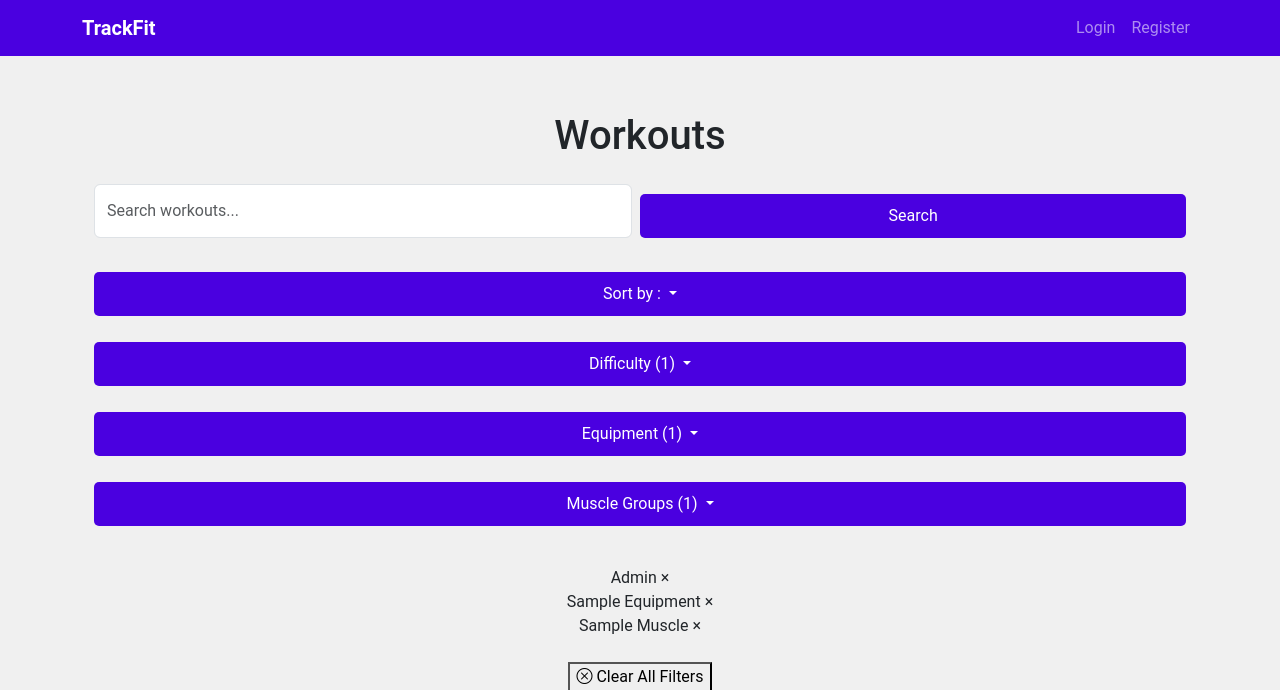
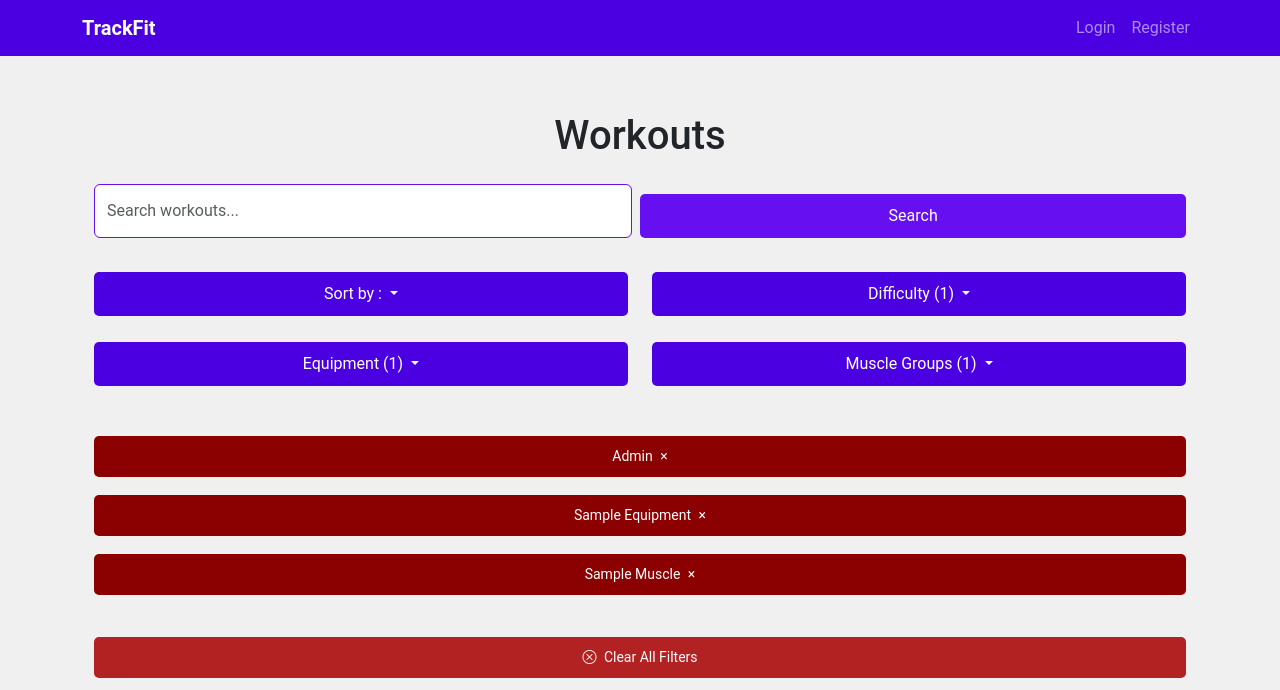
Before and after one commit to Jeoshyung/csci42-gym-app, a Django app: template core/templates/workouts.html in a window 1280 px wide. Shown: the top 690 px of the page. Run offline with Django 5.2, Linux system fonts and the light colour scheme; tables that the repository leaves empty hold one stand-in row (values such as "Sample post"); the template is opened without the code that fills it: values that come from a table or form of the project are taken from there, most other values are stand-ins (such as "Sample title", 1, 10 or a date in 2020); data that the repository does not hold is empty.

Commit message:
Fixed the page bar not working  when filter by is used as well as changed ui

```diff
--- a/core/templates/workouts.html
+++ b/core/templates/workouts.html
@@ -121,86 +121,6 @@
         margin-bottom: 0.5rem;
     }
 
-    /* Exercise Tags
-    .exercise-tags {
-        display: flex !important;
-        flex-wrap: wrap !important;
-        gap: 0.5rem !important;
-        margin: 0.5rem 0 !important;
-    }
-
-    .exercise-tag {
-        padding: 0.375rem 0.75rem !important;
-        border-radius: 0.375rem !important;
-        font-size: 0.875rem !important;
-        font-weight: 500 !important;
-        display: inline-flex !important;
-        align-items: center !important;
-        gap: 0.3rem !important;
-        box-shadow: 0 1px 2px rgba(0,0,0,0.05) !important;
-        transition: all 0.15s ease-in-out !important;
-    }
-
-    Level Tags */
-    /* .tag-level-beginner {
-        background-color: var(--bs-success-bg-subtle) !important;
-        color: var(--bs-success) !important;
-        border: 1px solid var(--bs-success) !important;
-    }
-
-    .tag-level-intermediate {
-        background-color: var(--bs-primary-bg-subtle) !important;
-        color: var(--bs-primary) !important;
-        border: 1px solid var(--bs-primary) !important;
-    }
-
-    .tag-level-expert {
-        background-color: var(--bs-danger-bg-subtle) !important;
-        color: var(--bs-danger) !important;
-        border: 1px solid var(--bs-danger) !important;
-    } */
-
-    /* Equipment Tag */
-    /* .tag-equipment {
-        background-color: var(--bs-purple-bg-subtle) !important;
-        color: var(--bs-purple) !important;
-        border: 1px solid var(--bs-purple) !important;
-        padding-left: 1.75rem !important;
-        position: relative !important;
-    }
-
-    .tag-equipment::before {
-        content: '⚡';
-        position: absolute;
-        left: 0.75rem;
-        top: 50%;
-        transform: translateY(-50%);
-        font-size: 0.75rem;
-    } */
-
-    /* Muscle Tag */
-    /* .tag-muscle {
-        background-color: var(--bs-orange-bg-subtle) !important;
-        color: var(--bs-orange) !important;
-        border: 1px solid var(--bs-orange) !important;
-        padding-left: 1.75rem !important;
-        position: relative !important;
-    }
-
-    .tag-muscle::before {
-        content: '💪';
-        position: absolute;
-        left: 0.75rem;
-        top: 50%;
-        transform: translateY(-50%);
-        font-size: 0.75rem;
-    }
-
-    .exercise-tag:hover {
-        opacity: 0.85 !important;
-        transform: translateY(-1px) !important;
-    } */
-
     /* Mobile Styles */
     @media (max-width: 768px) {
         .exercise-tag {
@@ -274,26 +194,19 @@
 
     /* Clear Filters Button */
     .clear-filters {
-        background-color: #FCE4EC !important;
-        color: #C2185B !important;
-        border: 1px solid #F06292 !important;
-        border-radius: 50px !important;
-        padding: 0.5rem 1.25rem !important;
-        font-size: 0.85rem !important;
-        font-weight: 500 !important;
-        margin-bottom: 1rem !important;
-        cursor: pointer !important;
-        display: inline-flex !important;
-        align-items: center !important;
-        gap: 0.5rem !important;
-        box-shadow: 0 1px 2px rgba(0,0,0,0.1) !important;
-        transition: all 0.2s ease !important;
+        background-color: #B22222;
+        border-color: #B22222;
+        color: white;
     }
 
     .clear-filters:hover {
-        background-color: #F8BBD0 !important;
-        transform: translateY(-1px) !important;
-        box-shadow: 0 2px 4px rgba(0,0,0,0.15) !important;
+        background-color: #9e1e1e;
+        border-color: #9e1e1e;
+    }
+
+    .clear-filters:active {
+        background-color: #8b1a1a;
+        border-color: #8b1a1a;
     }
 
     .clear-filters i {
@@ -404,6 +317,153 @@
         color: #6c757d;
         margin-left: 0.5rem;
     }
+
+    /* Selected Filters Display */
+    .selected-filters {
+        display: flex;
+        flex-wrap: wrap;
+        gap: 0.5rem;
+        margin-bottom: 1rem;
+    }
+
+    .selected-filter {
+        background-color: #0d6efd;
+        color: white;
+        padding: 0.375rem 0.75rem;
+        border-radius: 50px;
+        font-size: 0.875rem;
+        display: inline-flex;
+        align-items: center;
+        gap: 0.5rem;
+        cursor: pointer;
+        transition: all 0.2s ease;
+    }
+
+    .selected-filter:hover {
+        background-color: #0b5ed7;
+        transform: translateY(-1px);
+    }
+
+    .selected-filter:active {
+        background-color: #0a58ca;
+        transform: translateY(0);
+    }
+
+    .remove-filter {
+        font-size: 1.25rem;
+        line-height: 1;
+        margin-left: 0.25rem;
+        opacity: 0.8;
+    }
+
+    .remove-filter:hover {
+        opacity: 1;
+    }
+
+    /* Button States */
+    .btn {
+        transition: all 0.2s ease;
+    }
+
+    .btn:hover {
+        transform: translateY(-1px);
+        box-shadow: 0 2px 4px rgba(0,0,0,0.1);
+    }
+
+    .btn:active {
+        transform: translateY(1px);
+        box-shadow: none;
+    }
+
+    /* Search Button */
+    .search-form .btn {
+        background-color: #6610f2;
+        border-color: #6610f2;
+        color: white;
+    }
+
+    .search-form .btn:hover {
+        background-color: #5a0ed9;
+        border-color: #5a0ed9;
+    }
+
+    .search-form .btn:active {
+        background-color: #4f0cc0;
+        border-color: #4f0cc0;
+    }
+
+    /* Filter Tags */
+    .selected-filters .btn {
+        background-color: #8B0000;
+        border-color: #8B0000;
+        color: white;
+    }
+
+    .selected-filters .btn:hover {
+        background-color: #7a0000;
+        border-color: #7a0000;
+    }
+
+    .selected-filters .btn:active {
+        background-color: #6a0000;
+        border-color: #6a0000;
+    }
+
+    /* View Details Button */
+    .card .btn {
+        background-color: #6610f2;
+        border-color: #6610f2;
+        color: white;
+    }
+
+    .card .btn:hover {
+        background-color: #5a0ed9;
+        border-color: #5a0ed9;
+    }
+
+    .card .btn:active {
+        background-color: #4f0cc0;
+        border-color: #4f0cc0;
+    }
+
+    /* Pagination */
+    .pagination .page-link {
+        color: #6610f2;
+        border-color: #6610f2;
+    }
+
+    .pagination .page-link:hover {
+        background-color: #f8f9fa;
+        color: #5a0ed9;
+    }
+
+    .pagination .page-item.active .page-link {
+        background-color: #6610f2;
+        border-color: #6610f2;
+        color: white;
+    }
+
+    .pagination .page-item.active .page-link:hover {
+        background-color: #5a0ed9;
+        border-color: #5a0ed9;
+    }
+
+    /* Dropdown Buttons */
+    .dropdown-toggle {
+        background-color: white;
+        border-color: #dee2e6;
+        color: #495057;
+    }
+
+    .dropdown-toggle:hover {
+        background-color: #f8f9fa;
+        border-color: #dee2e6;
+    }
+
+    .dropdown-toggle:active {
+        background-color: #e9ecef;
+        border-color: #dee2e6;
+    }
 </style>
 {% endblock %}
 
@@ -415,16 +475,15 @@
     <div class="row mb-4">
         <div class="col-12">
             <form method="GET" class="d-flex search-form">
-                <input type="text" name="q" class="form-control me-2" placeholder="Search workouts..." value="{{ query }}">
-                <button type="submit" class="btn btn-primary">Search</button>
+                <input type="text" name="q" class="form-control me-2" placeholder="Search workouts..." value="{{ query }}" style="border-color: #6610f2;">
+                <button type="submit" class="btn" style="background-color: #6610f2; border-color: #6610f2; color: white;">Search</button>
             </form>
         </div>
     </div>
 
     <!-- Sort and Filter Sections -->
     <div class="row mb-4">
-
-        <div class="col-12 mb-3">
+        <div class="col-12 col-md-6 mb-3">
             <div class="sort-dropdown">
                 <button class="btn dropdown-toggle" type="button" id="sortDropdown" data-bs-toggle="dropdown" aria-expanded="false">
                     Sort by
@@ -449,7 +508,7 @@
                 </ul>
             </div>
         </div>
-        <div class="col-12 mb-3">
+        <div class="col-12 col-md-6 mb-3">
             <div class="filter-dropdown">
                 <button class="btn dropdown-toggle" type="button" id="difficultyDropdown" data-bs-toggle="dropdown" aria-expanded="false">
                     Difficulty
@@ -479,7 +538,7 @@
                 </ul>
             </div>
         </div>
-        <div class="col-12 mb-3">
+        <div class="col-12 col-md-6 mb-3">
             <div class="filter-dropdown">
                 <button class="btn dropdown-toggle" type="button" id="equipmentDropdown" data-bs-toggle="dropdown" aria-expanded="false">
                     Equipment
@@ -563,7 +622,7 @@
                 </ul>
             </div>
         </div>
-        <div class="col-12 mb-3">
+        <div class="col-12 col-md-6 mb-3">
             <div class="filter-dropdown">
                 <button class="btn dropdown-toggle" type="button" id="muscleDropdown" data-bs-toggle="dropdown" aria-expanded="false">
                     Muscle Groups
@@ -594,33 +653,33 @@
     {% if selected_levels or selected_equipment or selected_muscles %}
     <div class="selected-filters mb-4">
         {% for level in selected_levels %}
-        <div class="selected-filter">
+        <button class="btn btn-danger btn-sm me-2 mb-2" style="background-color: #8B0000; border-color: #8B0000;" onclick="removeFilter('level', '{{ level }}')">
             {{ level|title }}
-            <span class="remove-filter" onclick="removeFilter('level', '{{ level }}')">×</span>
-        </div>
+            <span class="ms-1">×</span>
+        </button>
         {% endfor %}
 
         {% for equipment in selected_equipment %}
-        <div class="selected-filter">
+        <button class="btn btn-danger btn-sm me-2 mb-2" style="background-color: #8B0000; border-color: #8B0000;" onclick="removeFilter('equipment', '{{ equipment }}')">
             {{ equipment|title }}
-            <span class="remove-filter" onclick="removeFilter('equipment', '{{ equipment }}')">×</span>
-        </div>
+            <span class="ms-1">×</span>
+        </button>
         {% endfor %}
 
         {% for muscle in selected_muscles %}
-        <div class="selected-filter">
+        <button class="btn btn-danger btn-sm me-2 mb-2" style="background-color: #8B0000; border-color: #8B0000;" onclick="removeFilter('muscle', '{{ muscle.id }}')">
             {{ muscle.name|title }}
-            <span class="remove-filter" onclick="removeFilter('muscle', '{{ muscle.id }}')">×</span>
-        </div>
+            <span class="ms-1">×</span>
+        </button>
         {% endfor %}
     </div>
     {% endif %}
     <div class="col-12">
-            <button class="clear-filters" onclick="clearAllFilters()">
-                <i class="bi bi-x-circle"></i>
-                Clear All Filters
-            </button>
-        </div>
+        <button class="btn btn-danger btn-sm mb-3" style="background-color: #B22222; border-color: #B22222;" onclick="clearAllFilters()">
+            <i class="bi bi-x-circle me-1"></i>
+            Clear All Filters
+        </button>
+    </div>
 
     <!-- Exercise Grid -->
     <div class="row">
@@ -636,8 +695,15 @@
                 {% endif %}
                 <div class="card-body">
                     <h5 class="card-title">{{ exercise.name }}</h5>
+                    <div class="exercise-tags">
+                        <span class="exercise-tag tag-level-{{ exercise.level|lower }}">{{ exercise.level }}</span>
+                        <span class="exercise-tag tag-equipment">{{ exercise.equipment }}</span>
+                        {% for muscle in exercise.primary_muscles.all %}
+                        <span class="exercise-tag tag-muscle">{{ muscle.name }}</span>
+                        {% endfor %}
+                    </div>
                     <p class="card-text">{{ exercise.instructions|truncatewords:20 }}</p>
-                    <a href="{% url 'exercise_detail' exercise.id %}" class="btn btn-primary mt-2">View Details</a>
+                    <a href="{% url 'exercise_detail' exercise.id %}" class="btn mt-2" style="background-color: #6610f2; border-color: #6610f2; color: white;">View Details</a>
                 </div>
             </div>
         </div>
@@ -654,7 +720,7 @@
         <ul class="pagination justify-content-center">
             {% if exercises.has_previous %}
             <li class="page-item">
-                <a class="page-link" href="?page={{ exercises.previous_page_number }}{% if sort_by %}&sort={{ sort_by }}{% endif %}{% if query %}&q={{ query }}{% endif %}{% if selected_levels %}&level={{ selected_levels|join:',' }}{% endif %}{% if selected_equipment %}&equipment={{ selected_equipment|join:',' }}{% endif %}{% if selected_muscles %}&muscle={{ selected_muscles|join:',' }}{% endif %}" aria-label="Previous">
+                <a class="page-link" href="?page={{ exercises.previous_page_number }}{% if sort_by %}&sort={{ sort_by }}{% endif %}{% if query %}&q={{ query }}{% endif %}{% for level in selected_levels %}&level={{ level }}{% endfor %}{% for equipment in selected_equipment %}&equipment={{ equipment }}{% endfor %}{% for muscle in selected_muscles %}&muscle={{ muscle.id }}{% endfor %}" aria-label="Previous" style="color: #6610f2; border-color: #6610f2;">
                     <span aria-hidden="true">&laquo;</span>
                 </a>
             </li>
@@ -663,14 +729,14 @@
             {% for num in exercises.paginator.page_range %}
             {% if num > exercises.number|add:'-3' and num < exercises.number|add:'3' %}
             <li class="page-item {% if exercises.number == num %}active{% endif %}">
-                <a class="page-link" href="?page={{ num }}{% if sort_by %}&sort={{ sort_by }}{% endif %}{% if query %}&q={{ query }}{% endif %}{% if selected_levels %}&level={{ selected_levels|join:',' }}{% endif %}{% if selected_equipment %}&equipment={{ selected_equipment|join:',' }}{% endif %}{% if selected_muscles %}&muscle={{ selected_muscles|join:',' }}{% endif %}">{{ num }}</a>
+                <a class="page-link {% if exercises.number == num %}" style="background-color: #6610f2; border-color: #6610f2; color: white;"{% else %}" style="color: #6610f2; border-color: #6610f2;"{% endif %} href="?page={{ num }}{% if sort_by %}&sort={{ sort_by }}{% endif %}{% if query %}&q={{ query }}{% endif %}{% for level in selected_levels %}&level={{ level }}{% endfor %}{% for equipment in selected_equipment %}&equipment={{ equipment }}{% endfor %}{% for muscle in selected_muscles %}&muscle={{ muscle.id }}{% endfor %}">{{ num }}</a>
             </li>
             {% endif %}
             {% endfor %}
 
             {% if exercises.has_next %}
             <li class="page-item">
-                <a class="page-link" href="?page={{ exercises.next_page_number }}{% if sort_by %}&sort={{ sort_by }}{% endif %}{% if query %}&q={{ query }}{% endif %}{% if selected_levels %}&level={{ selected_levels|join:',' }}{% endif %}{% if selected_equipment %}&equipment={{ selected_equipment|join:',' }}{% endif %}{% if selected_muscles %}&muscle={{ selected_muscles|join:',' }}{% endif %}" aria-label="Next">
+                <a class="page-link" href="?page={{ exercises.next_page_number }}{% if sort_by %}&sort={{ sort_by }}{% endif %}{% if query %}&q={{ query }}{% endif %}{% for level in selected_levels %}&level={{ level }}{% endfor %}{% for equipment in selected_equipment %}&equipment={{ equipment }}{% endfor %}{% for muscle in selected_muscles %}&muscle={{ muscle.id }}{% endfor %}" aria-label="Next" style="color: #6610f2; border-color: #6610f2;">
                     <span aria-hidden="true">&raquo;</span>
                 </a>
             </li>
```
Also changed, not shown: 1 other file.
